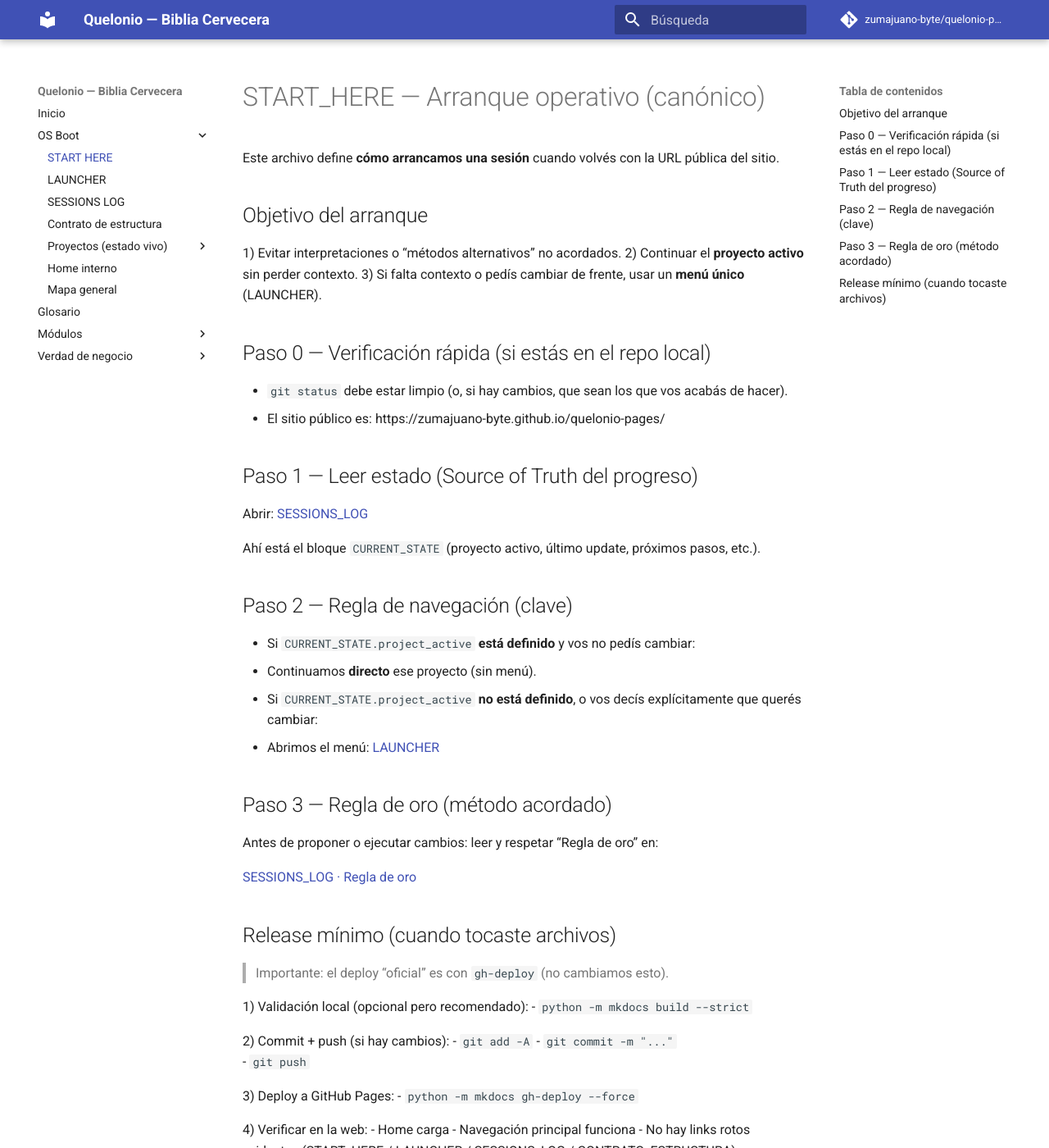
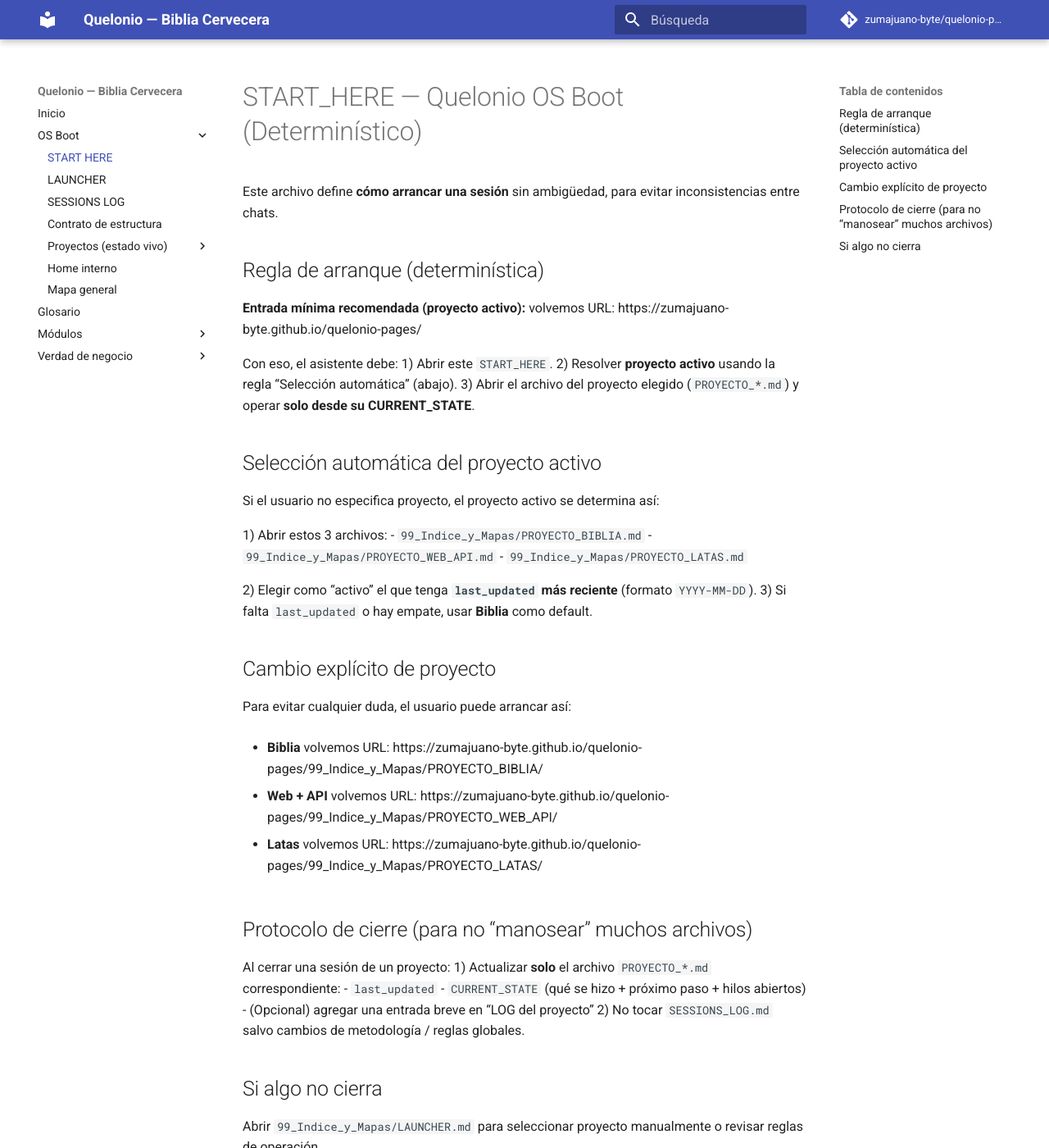
Before and after one commit to zumajuano-byte/quelonio-pages, an MkDocs documentation site: the page built from docs/99_Indice_y_Mapas/START_HERE.md, in a window 1280 px wide and 1400 px high. Shown: the whole window at 82% size. Built offline with MkDocs 1.6.1 and Material for MkDocs 9.7.7, drawn with Linux system fonts in a browser that asks for light colours; comment, search, counter and statistics services are not loaded; some of the changed text lies outside the part shown.

Commit message:
docs: align boot files and remove legacy checklist refs

```diff
--- a/docs/99_Indice_y_Mapas/START_HERE.md
+++ b/docs/99_Indice_y_Mapas/START_HERE.md
@@ -1,53 +1,59 @@
-# START_HERE — Arranque operativo (canónico)
+# START_HERE — Quelonio OS Boot (Determinístico)
 
-Este archivo define **cómo arrancamos una sesión** cuando volvés con la URL pública del sitio.
+Este archivo define **cómo arrancar una sesión** sin ambigüedad, para evitar inconsistencias entre chats.
 
-## Objetivo del arranque
+## Regla de arranque (determinística)
 
-1) Evitar interpretaciones o “métodos alternativos” no acordados.
-2) Continuar el **proyecto activo** sin perder contexto.
-3) Si falta contexto o pedís cambiar de frente, usar un **menú único** (LAUNCHER).
+**Entrada mínima recomendada (proyecto activo):**
+volvemos
+URL: https://zumajuano-byte.github.io/quelonio-pages/
 
-## Paso 0 — Verificación rápida (si estás en el repo local)
 
-- `git status` debe estar limpio (o, si hay cambios, que sean los que vos acabás de hacer).
-- El sitio público es: https://zumajuano-byte.github.io/quelonio-pages/
+Con eso, el asistente debe:
+1) Abrir este `START_HERE`.
+2) Resolver **proyecto activo** usando la regla “Selección automática” (abajo).
+3) Abrir el archivo del proyecto elegido (`PROYECTO_*.md`) y operar **solo desde su CURRENT_STATE**.
 
-## Paso 1 — Leer estado (Source of Truth del progreso)
+## Selección automática del proyecto activo
 
-Abrir: [SESSIONS_LOG](SESSIONS_LOG.md)
+Si el usuario no especifica proyecto, el proyecto activo se determina así:
 
-Ahí está el bloque `CURRENT_STATE` (proyecto activo, último update, próximos pasos, etc.).
+1) Abrir estos 3 archivos:
+   - `99_Indice_y_Mapas/PROYECTO_BIBLIA.md`
+   - `99_Indice_y_Mapas/PROYECTO_WEB_API.md`
+   - `99_Indice_y_Mapas/PROYECTO_LATAS.md`
 
-## Paso 2 — Regla de navegación (clave)
+2) Elegir como “activo” el que tenga **`last_updated` más reciente** (formato `YYYY-MM-DD`).
+3) Si falta `last_updated` o hay empate, usar **Biblia** como default.
 
-- Si `CURRENT_STATE.project_active` **está definido** y vos no pedís cambiar:
-  - Continuamos **directo** ese proyecto (sin menú).
-- Si `CURRENT_STATE.project_active` **no está definido**, o vos decís explícitamente que querés cambiar:
-  - Abrimos el menú: [LAUNCHER](LAUNCHER.md)
+## Cambio explícito de proyecto
 
-## Paso 3 — Regla de oro (método acordado)
+Para evitar cualquier duda, el usuario puede arrancar así:
 
-Antes de proponer o ejecutar cambios: leer y respetar “Regla de oro” en:
+- **Biblia**
+volvemos
+URL: https://zumajuano-byte.github.io/quelonio-pages/99_Indice_y_Mapas/PROYECTO_BIBLIA/
 
-[SESSIONS_LOG · Regla de oro](SESSIONS_LOG.md#reglas-de-trabajo-persistentes--regla-de-oro)
 
-## Release mínimo (cuando tocaste archivos)
+- **Web + API**
+volvemos
+URL: https://zumajuano-byte.github.io/quelonio-pages/99_Indice_y_Mapas/PROYECTO_WEB_API/
 
-> Importante: el deploy “oficial” es con `gh-deploy` (no cambiamos esto).
 
-1) Validación local (opcional pero recomendado):
-   - `python -m mkdocs build --strict`
+- **Latas**
+volvemos
+URL: https://zumajuano-byte.github.io/quelonio-pages/99_Indice_y_Mapas/PROYECTO_LATAS/
 
-2) Commit + push (si hay cambios):
-   - `git add -A`
-   - `git commit -m "..."`
-   - `git push`
 
-3) Deploy a GitHub Pages:
-   - `python -m mkdocs gh-deploy --force`
+## Protocolo de cierre (para no “manosear” muchos archivos)
 
-4) Verificar en la web:
-   - Home carga
-   - Navegación principal funciona
-   - No hay links rotos evidentes (START_HERE / LAUNCHER / SESSIONS_LOG / CONTRATO_ESTRUCTURA)
+Al cerrar una sesión de un proyecto:
+1) Actualizar **solo** el archivo `PROYECTO_*.md` correspondiente:
+   - `last_updated`
+   - `CURRENT_STATE` (qué se hizo + próximo paso + hilos abiertos)
+   - (Opcional) agregar una entrada breve en “LOG del proyecto”
+2) No tocar `SESSIONS_LOG.md` salvo cambios de metodología / reglas globales.
+
+## Si algo no cierra
+
+Abrir `99_Indice_y_Mapas/LAUNCHER.md` para seleccionar proyecto manualmente o revisar reglas de operación.
```
Also changed, not shown: docs/99_Indice_y_Mapas/Mapa_General_Quelonio.md (+24 -21 lines), docs/99_Indice_y_Mapas/SESSIONS_LOG.md (+30 -30 lines).
